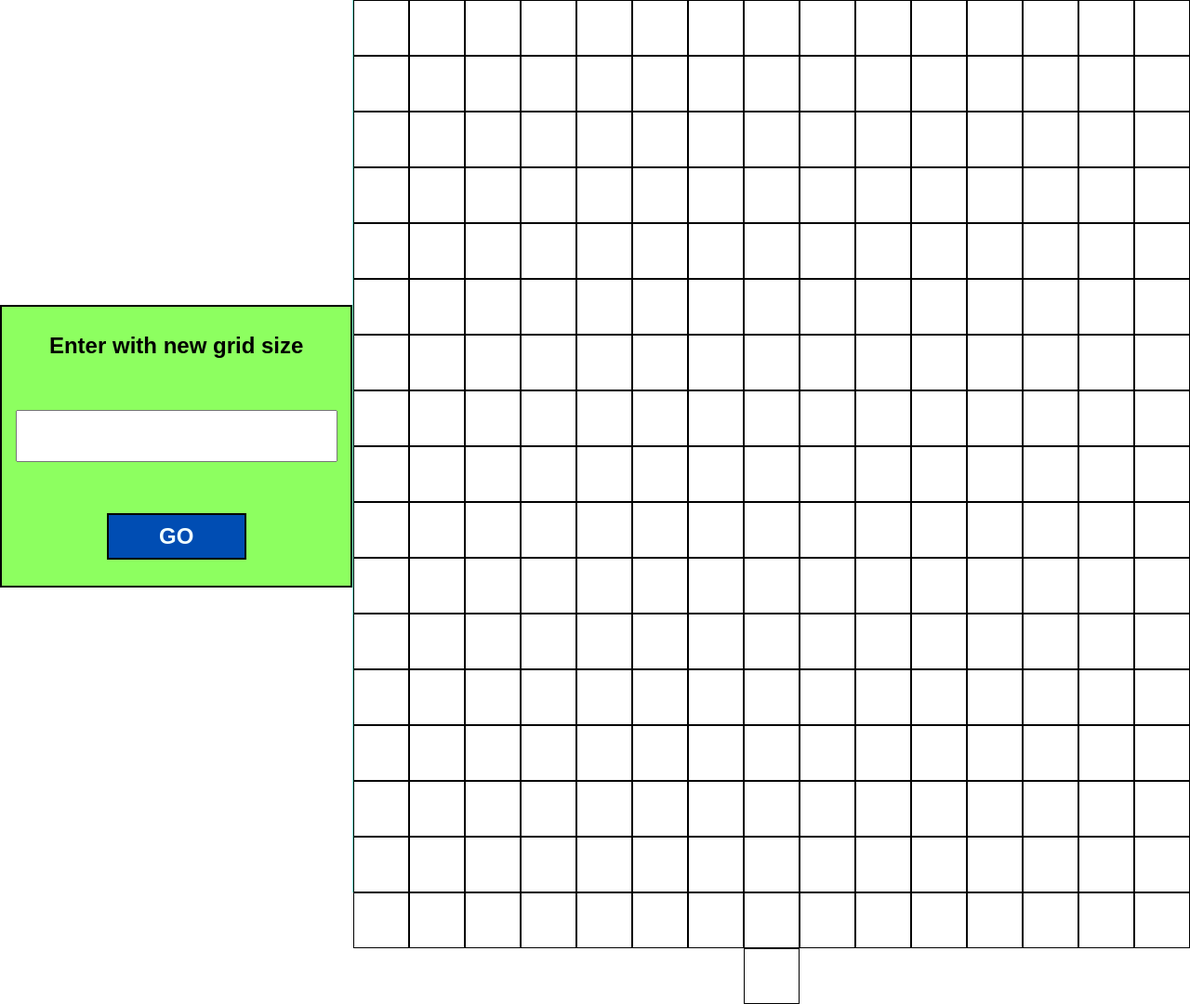
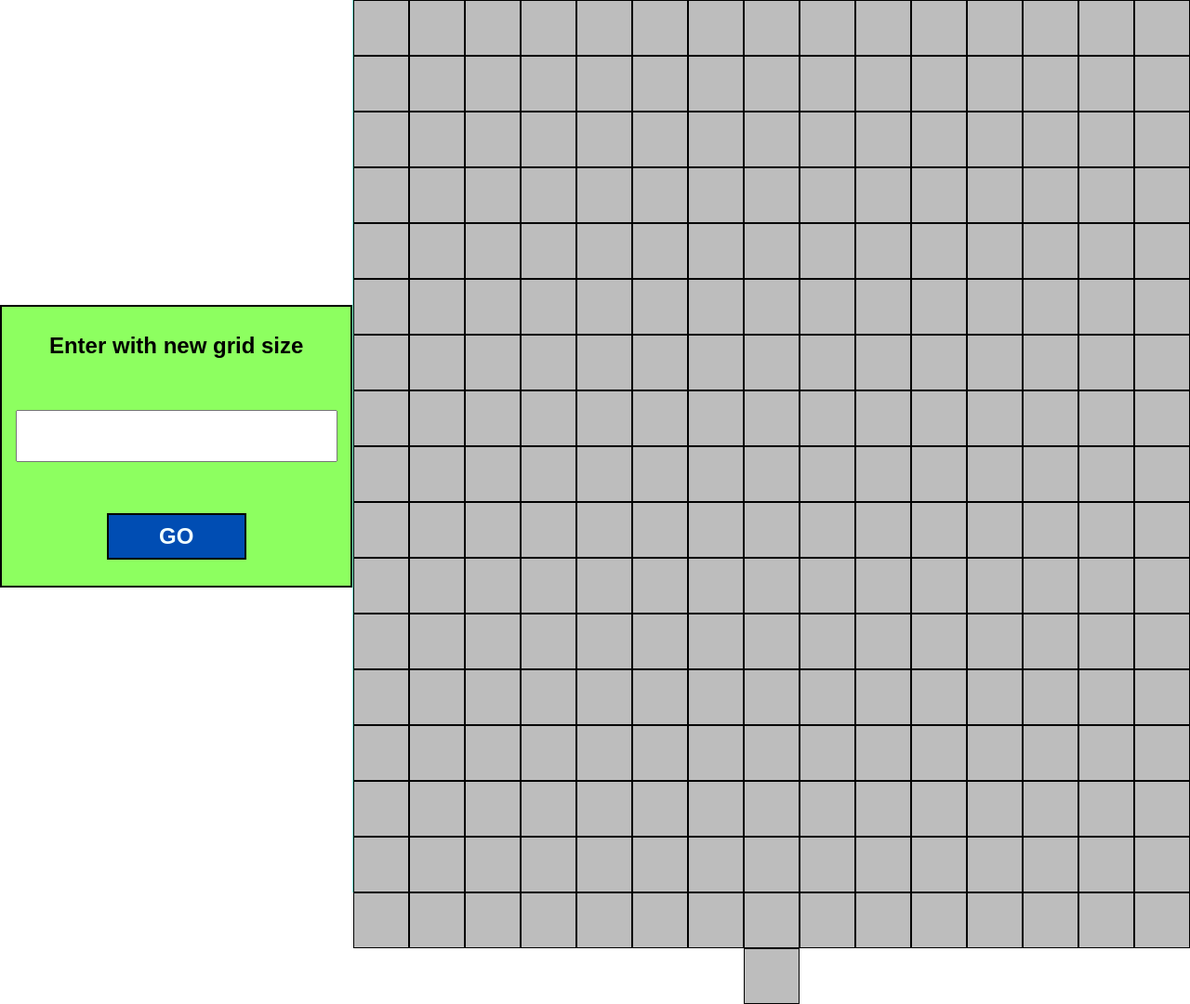
Before and after one commit to VitorMeloDev/TOP_Project_Etch-a-Sketch, a plain HTML site: page index.html in a window 1280 px wide. Shown: the whole page at 93% size. Drawn offline with Linux system fonts and the light colour scheme.

Commit message:
Fix box problem

```diff
--- a/script.js
+++ b/script.js
@@ -4,7 +4,7 @@ const inputDisplay = document.querySelector("#input-grid-size")
 // essa função está causando problema. Com numeros pequenos ele funciona bem, mas se o numero de rows for 100, ele demora muito e até trava
 
 let rows = 16;
-let size = 58;
+let size = 60;
 btnChangeDisplay.addEventListener('click', RecreateElements);
 
 function CreateElementsOnDisplay()
@@ -13,10 +13,9 @@ function CreateElementsOnDisplay()
 
     for (let i = 0; i < rows*rows; i++) {
         const item = document.createElement('div');
+        item.classList.add('flex-item');
         item.style.width = `${size}px`;
         item.style.height = `${size}px`;
-        item.style.backgroundColor = 'rgb(255,255,255)'
-        item.style.border =  "1px solid #000000";
         item.addEventListener('mouseenter', ItemColorChange);
         displayContainer.appendChild(item);
         console.log(i);
@@ -25,7 +24,7 @@ function CreateElementsOnDisplay()
 
 function ItemSizeWidthHeight()
 {
-    size = (displayContainer.clientWidth / rows) - 2;
+    size = (displayContainer.clientWidth / rows);
     return `${size}px`;
 }
 
--- a/style.css
+++ b/style.css
@@ -46,6 +46,7 @@ button{
 }
 
 .flex-item {
-    background-color: rgb(216, 2, 2);
+    background-color: rgb(189, 189, 189);
+    box-sizing: border-box;
     border: 1px solid #000000;
   }
```
